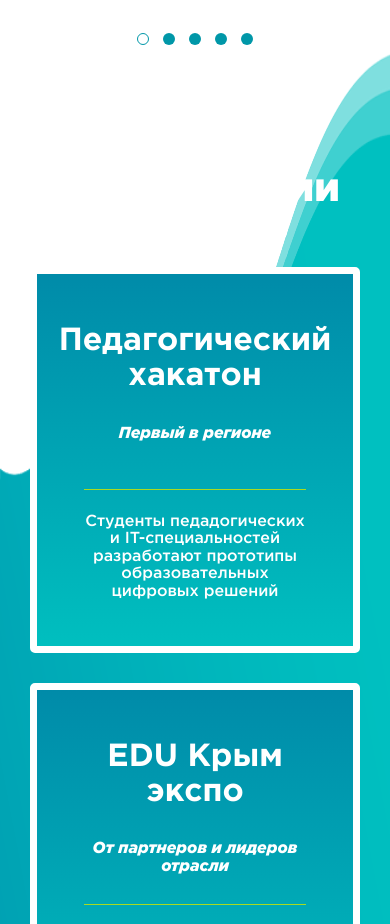
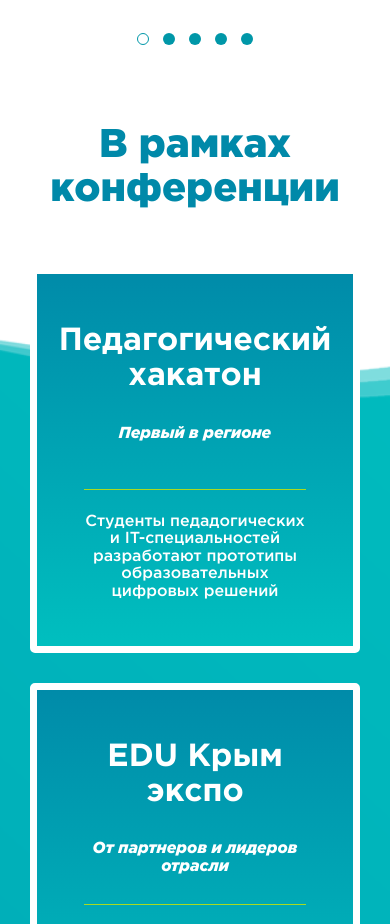
Before and after one commit to Gehart/EDU-Crimea-first-part, a plain HTML site: page index.html in a window 390 px wide. Shown: the part 2813-3737 px from the top of the page. Drawn offline with Linux system fonts and the light colour scheme.

Commit message:
Исправил фон блока "в рамках конференции"

```diff
--- a/css/_at-conference.scss
+++ b/css/_at-conference.scss
@@ -10,13 +10,13 @@
 
 	margin-top: -70px;
 	margin-bottom: -70px;
-	padding-top: 70px;
-	padding-bottom: 70px;
+	padding-top: 140px;
+	padding-bottom: 140px;
 
 	color: #fff;
 
 	.section-title {
-		color: #fff;
+		// color: #fff;
 	}
 
 	.container {
@@ -86,12 +86,17 @@ $item-padding: 20px;
 	font-size: 1.3rem;
 	padding: 15px 50px;
 }
-
+@media (max-width: 1024px) {
+	.at-conference {
+		background-size: auto 100%;
+		background-position: center center;
+	}
+}
 @media (max-width: 756px) {
 	.at-conference {
 		margin-top: 0;
 		margin-bottom: 0;
-		// padding-top: 70px;
-		// padding-bottom: 70px;
+		padding-top: 70px;
+		padding-bottom: 70px;
 	}
 }
--- a/css/_partners.scss
+++ b/css/_partners.scss
@@ -17,7 +17,6 @@
 
 .parner-logo {
 	height: 150px;
-	// min-width: calc(20% + 30px);
 	margin: 30px 25px 0 25px;
 	display: flex;
 	justify-content: center;
@@ -52,7 +51,5 @@
 @media (max-width: 370px) {
 	.parner-logo{
 		height: 80px;
-		// margin-right: 15px;
-		// margin-left: 15px;
 	}
 }
```
Also changed, not shown: css/_footer.scss (+0 -13 lines), css/style.css.
